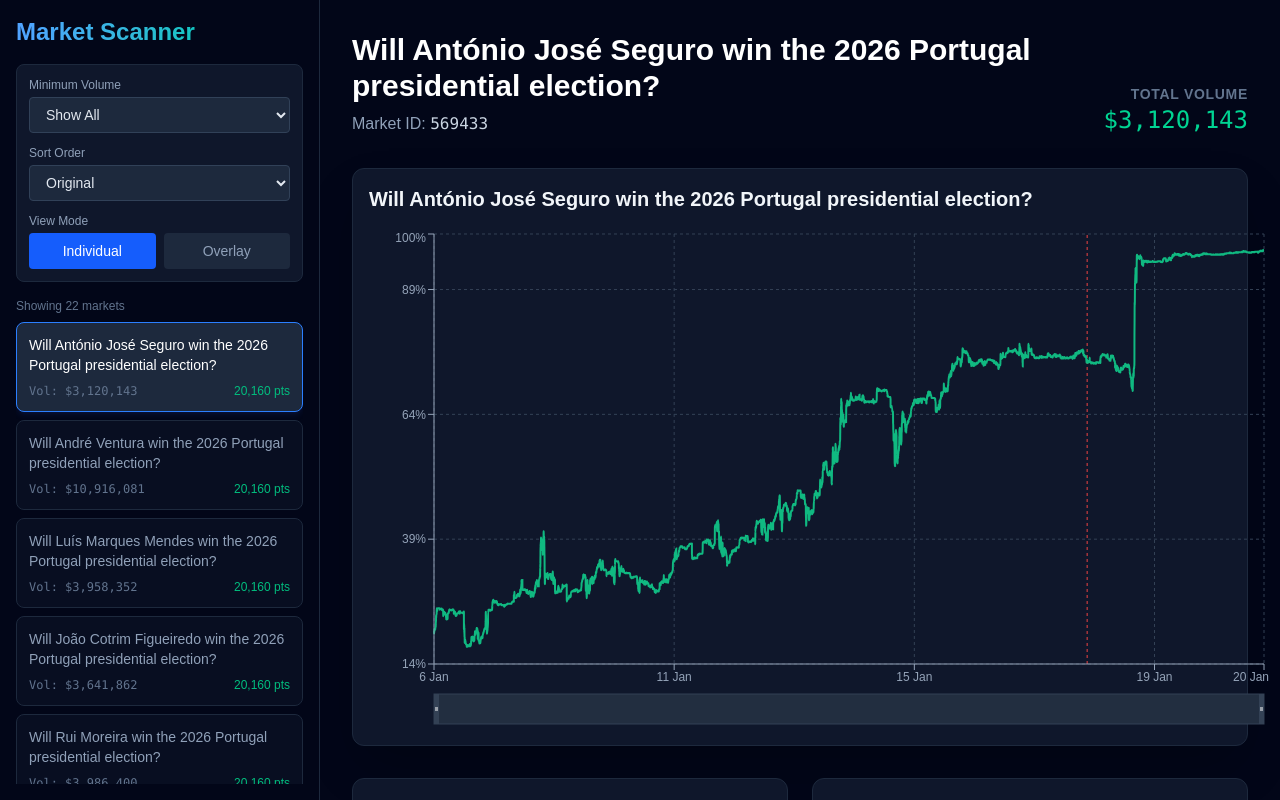
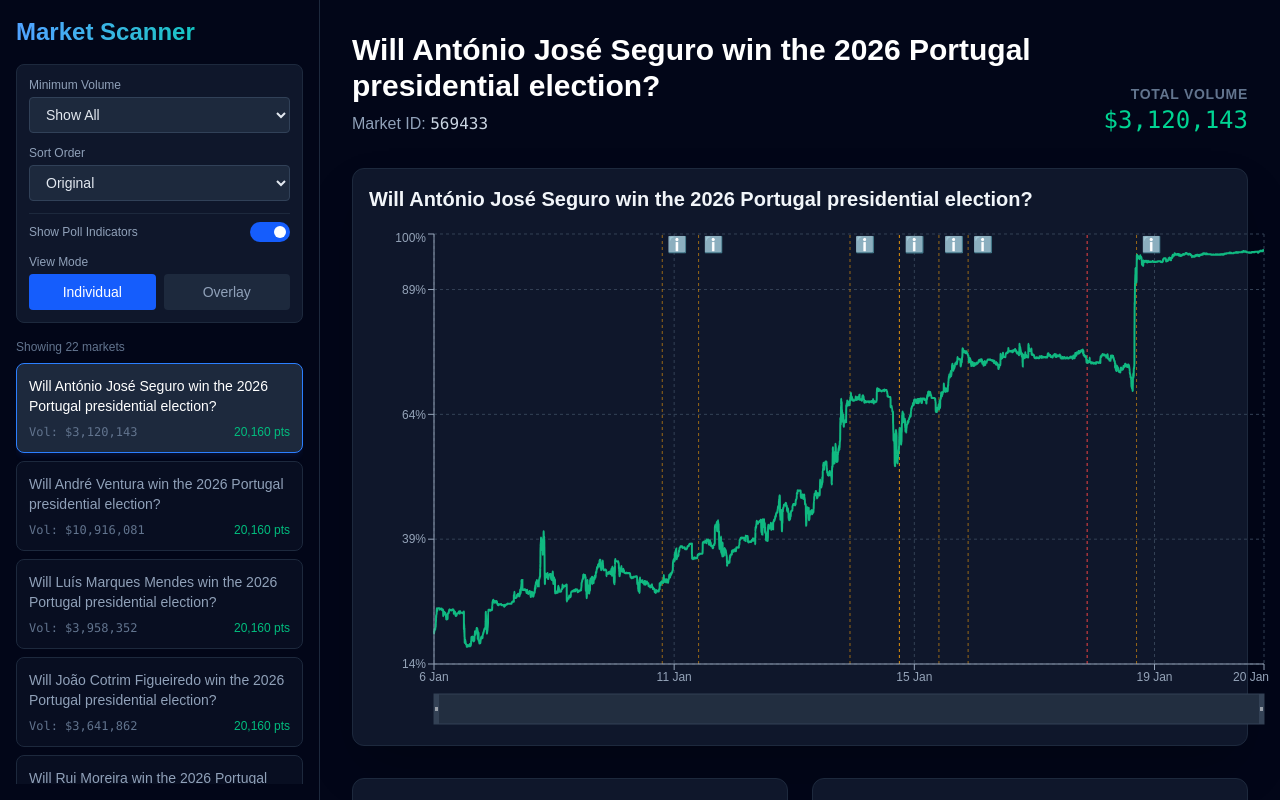
Before and after one commit to bernardo7894/polymarket_explorer, a Next.js app: page / in a window 1280 px wide. Built offline with nearby package versions, Linux system fonts and the light colour scheme.

Commit message:
Add and visualize poll release indicators

```diff
--- a/components/ChartComponents.tsx
+++ b/components/ChartComponents.tsx
@@ -19,15 +19,23 @@ interface DataPoint {
     p: number;
 }
 
+interface Poll {
+    date: string;
+    firm: string;
+    description: string;
+}
+
 interface SingleChartProps {
     mode: "single";
     data: DataPoint[];
     question: string;
+    polls?: Poll[];
 }
 
 interface MultiChartProps {
     mode: "multi";
     datasets: { id: string; name: string; data: DataPoint[] }[];
+    polls?: Poll[];
 }
 
 type ChartProps = SingleChartProps | MultiChartProps;
@@ -49,7 +57,7 @@ const CustomTooltip = ({ active, payload, label }: any) => {
                         {(payload[0].value * 100).toFixed(1)}%
                     </p>
                 ) : (
-                    <div className="space-y-1 max-h-60 overflow-auto">
+                    <div className="space-y-1 max-h-60 overflow-auto custom-scrollbar">
                         {payload.sort((a: any, b: any) => b.value - a.value).map((entry: any, idx: number) => (
                             <div key={idx} className="flex justify-between gap-4">
                                 <span style={{ color: entry.color }} className="truncate max-w-[150px]">{entry.name}</span>
@@ -103,7 +111,26 @@ export default function ChartComponents(props: ChartProps) {
                         fontSize={12}
                     />
                     <Tooltip content={<CustomTooltip />} />
-                    <ReferenceLine x={electionTimestamp} stroke="#ef4444" strokeDasharray="3 3" />
+                    <ReferenceLine x={electionTimestamp} stroke="#ef4444" strokeDasharray="3 3" label={{ position: 'top', value: 'Election', fill: '#ef4444', fontSize: 12 }} />
+                    {props.polls?.map((poll, idx) => {
+                        const pollTs = new Date(poll.date).getTime() / 1000;
+                        return (
+                            <ReferenceLine
+                                key={idx}
+                                x={pollTs}
+                                stroke="#f59e0b"
+                                strokeDasharray="3 3"
+                                strokeOpacity={0.6}
+                                label={{
+                                    position: 'insideTopLeft',
+                                    value: 'ℹ️',
+                                    fontSize: 16,
+                                    fill: '#f59e0b',
+                                    className: "cursor-pointer"
+                                }}
+                            />
+                        );
+                    })}
                     <Line
                         type="monotone"
                         dataKey="p"
@@ -172,7 +199,25 @@ export default function ChartComponents(props: ChartProps) {
                     wrapperStyle={{ paddingTop: 10, fontSize: 11 }}
                     formatter={(value) => <span className="text-slate-300">{value}</span>}
                 />
-                <ReferenceLine x={electionTimestamp} stroke="#ef4444" strokeDasharray="3 3" />
+                <ReferenceLine x={electionTimestamp} stroke="#ef4444" strokeDasharray="3 3" label={{ position: 'top', value: 'Election', fill: '#ef4444', fontSize: 12 }} />
+                {props.polls?.map((poll, idx) => {
+                    const pollTs = new Date(poll.date).getTime() / 1000;
+                    return (
+                        <ReferenceLine
+                            key={idx}
+                            x={pollTs}
+                            stroke="#f59e0b"
+                            strokeDasharray="3 3"
+                            strokeOpacity={0.6}
+                            label={{
+                                position: 'insideTopLeft',
+                                value: 'ℹ️',
+                                fontSize: 16,
+                                fill: '#f59e0b',
+                            }}
+                        />
+                    );
+                })}
                 {datasets.map((ds, idx) => (
                     <Line
                         key={ds.id}
--- a/components/Dashboard.tsx
+++ b/components/Dashboard.tsx
@@ -28,14 +28,28 @@ const getBasePath = () => {
     return window.location.hostname.includes('github.io') ? '/polymarket_explorer' : '';
 };
 
+interface Poll {
+    date: string;
+    firm: string;
+    description: string;
+}
+
 export default function Dashboard({ summary }: { summary: Market[] }) {
     const [volumeThreshold, setVolumeThreshold] = useState(0); // Default to 0 to show more, or user preference
     const [sortOrder, setSortOrder] = useState<'default' | 'volume' | 'name'>('default');
     const [viewMode, setViewMode] = useState<'individual' | 'overlay'>('individual');
     const [mounted, setMounted] = useState(false);
+    const [polls, setPolls] = useState<Poll[]>([]);
+    const [showPolls, setShowPolls] = useState(true);
 
     useEffect(() => {
         setMounted(true);
+        // Fetch polls
+        const basePath = getBasePath();
+        fetch(`${basePath}/data/polls.json`)
+            .then(res => res.ok ? res.json() : [])
+            .then(data => setPolls(data))
+            .catch(err => console.error("Failed to load polls:", err));
     }, []);
 
     // Filter and sort summary
@@ -156,6 +170,17 @@ export default function Dashboard({ summary }: { summary: Market[] }) {
                             <option value="name">Name (A-Z)</option>
                         </select>
                     </div>
+
+                    <div className="flex items-center justify-between pt-2 border-t border-slate-800">
+                        <label className="text-xs text-slate-400">Show Poll Indicators</label>
+                        <button
+                            onClick={() => setShowPolls(!showPolls)}
+                            className={`w-10 h-5 rounded-full transition-colors relative ${showPolls ? 'bg-blue-600' : 'bg-slate-700'}`}
+                        >
+                            <span className={`absolute top-1 left-1 w-3 h-3 bg-white rounded-full transition-transform ${showPolls ? 'translate-x-5' : ''}`} />
+                        </button>
+                    </div>
+
                     <div>
                         <label className="block text-xs text-slate-400 mb-1">View Mode</label>
                         <div className="flex gap-2">
@@ -216,7 +241,7 @@ export default function Dashboard({ summary }: { summary: Market[] }) {
                                 <span className="text-slate-500">Loading all market data...</span>
                             </div>
                         ) : allChartData.length > 0 ? (
-                            <ChartComponents mode="multi" datasets={allChartData} />
+                            <ChartComponents mode="multi" datasets={allChartData} polls={showPolls ? polls : undefined} />
                         ) : (
                             <div className="h-[600px] flex items-center justify-center bg-slate-900/50 rounded-xl border border-slate-800">
                                 <span className="text-slate-500">No data available</span>
@@ -243,7 +268,7 @@ export default function Dashboard({ summary }: { summary: Market[] }) {
                                 <span className="text-slate-500">Loading market data...</span>
                             </div>
                         ) : chartData.length > 0 ? (
-                            <ChartComponents mode="single" data={chartData} question={selectedMarket.question} />
+                            <ChartComponents mode="single" data={chartData} question={selectedMarket.question} polls={showPolls ? polls : undefined} />
                         ) : (
                             <div className="h-[600px] flex items-center justify-center bg-slate-900/50 rounded-xl border border-slate-800">
                                 <span className="text-slate-500">No chart data available</span>
--- /dev/null
+++ b/public/data/polls.json
@@ -0,0 +1,82 @@
+[
+    {
+        "date": "2025-06-20T00:00:00",
+        "firm": "Correio da Manhã",
+        "description": "First baseline; high indecision"
+    },
+    {
+        "date": "2025-07-21T20:00:00",
+        "firm": "Intercampus (CMTV)",
+        "description": "Ventura base identified"
+    },
+    {
+        "date": "2025-08-06T00:00:00",
+        "firm": "Aximage (DN/JN)",
+        "description": "Summer lull; PS weakness"
+    },
+    {
+        "date": "2025-09-04T23:00:00",
+        "firm": "Expresso",
+        "description": "Gouveia e Melo viability test"
+    },
+    {
+        "date": "2025-10-14T21:00:00",
+        "firm": "CNN Portugal",
+        "description": "Gouveia e Melo leads runoff scenarios"
+    },
+    {
+        "date": "2025-11-21T23:00:00",
+        "firm": "Público",
+        "description": "Cotrim overtakes Seguro (outlier)"
+    },
+    {
+        "date": "2025-12-16T20:00:00",
+        "firm": "Católica (RTP)",
+        "description": "3-way tie (Ventura/Mendes/Gouveia)"
+    },
+    {
+        "date": "2026-01-05T20:00:00",
+        "firm": "Pitagórica (CNN/TVI)",
+        "description": "Tracking Poll Launch"
+    },
+    {
+        "date": "2026-01-10T20:00:00",
+        "firm": "Pitagórica (CNN/TVI)",
+        "description": "Cotrim overtakes Ventura in track"
+    },
+    {
+        "date": "2026-01-11T10:43:00",
+        "firm": "Pitagórica (CNN/TVI)",
+        "description": "Mendes falls out of contention"
+    },
+    {
+        "date": "2026-01-14T00:00:00",
+        "firm": "Aximage (DN/JN)",
+        "description": "Runoff defined: Seguro vs Ventura"
+    },
+    {
+        "date": "2026-01-14T20:00:00",
+        "firm": "Católica (RTP)",
+        "description": "Seguro 1st; Ventura/Mendes fight for 2nd"
+    },
+    {
+        "date": "2026-01-14T20:00:00",
+        "firm": "Intercampus (CMTV)",
+        "description": "Ventura 1st; Mendes 2nd (Divergent)"
+    },
+    {
+        "date": "2026-01-15T12:00:00",
+        "firm": "Consulmark2 (Euronews)",
+        "description": "4-way tie for 2nd place"
+    },
+    {
+        "date": "2026-01-15T23:49:00",
+        "firm": "Pitagórica (CNN/TVI)",
+        "description": "Cotrim surges to 21.1% (Liberal Hype)"
+    },
+    {
+        "date": "2026-01-18T20:00:00",
+        "firm": "Exit Polls",
+        "description": "Exit Polls (Católica / Intercampus)"
+    }
+]
```
